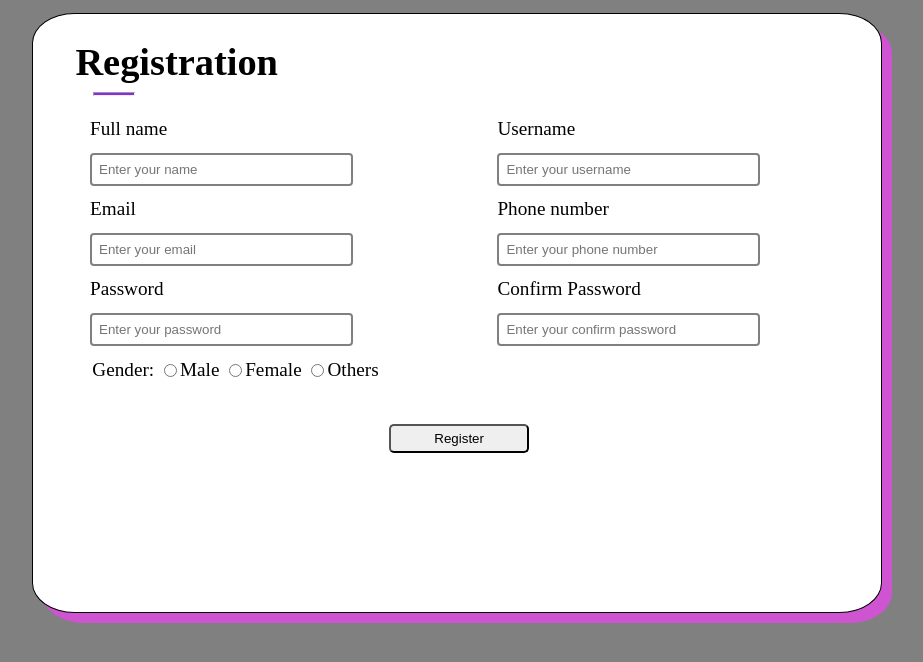
After one commit to DIVYAKRISHNASATYASRI/Devops, a Flask app: template templates/index.html in a window 1280 px wide. The commit adds this page. Shown: the top 662 px of the page, without its empty margins (158-1081 px from the left). Run offline with Flask 3, Linux system fonts and the light colour scheme; the template is opened without the code that fills it, so the values that code supplies are empty.

Commit message:
added flask files

```diff
--- /dev/null
+++ b/app.py
@@ -0,0 +1,35 @@
+from flask import Flask, render_template, request, redirect, url_for, flash
+
+app = Flask(__name__)
+app.secret_key = 'your_secret_key'
+
+@app.route('/', methods=['GET'])
+def index():
+    return render_template('index.html')
+
+@app.route('/register', methods=['POST'])
+def register():
+    # Get form data
+    fullname = request.form['fullname']
+    username = request.form['username']
+    email = request.form['email']
+    phno = request.form['phno']
+    pwd = request.form['pwd']
+    confirmpwd = request.form['confirmpwd']
+    gender = request.form['gender']
+
+    # Server-side password validation
+    if pwd != confirmpwd:
+        flash("Passwords do not match.")
+        return redirect(url_for('index'))  # Go back to the registration page
+
+    # Redirect to success page after successful registration
+    flash("Registration successful!")
+    return redirect(url_for('success'))
+
+@app.route('/success')
+def success():
+    return render_template('note.html')
+
+if __name__ == '__main__':
+    app.run(debug=True)
--- a/script.js
+++ b/static/script.js
@@ -1,5 +1,4 @@
 document.addEventListener('DOMContentLoaded', function() {
-    // Now the DOM is loaded, so it's safe to add event listeners
     document.getElementById('registrationForm').addEventListener('submit', function(event) {
         validateForm(event);
     });
@@ -15,8 +14,8 @@ function validateForm(event) {
     const phno = document.querySelector("#phno");
     const pwd = document.querySelector("#pwd");
     const confpwd = document.querySelector("#confirmpwd");
-    var getSelectedValue = document.querySelector(
-        'input[name="gender"]:checked');
+    var getSelectedValue = document.querySelector('input[name="gender"]:checked');
+
     if(!validateUsername(username.value)){
         isValid = false;
         showError(username, 'Username incorrect');
@@ -37,11 +36,6 @@ function validateForm(event) {
         showError(phno, 'Enter a valid 10-digit phone number.');
     }
 
-    // if (pwd.value.length < 8) {
-    //     isValid = false;
-    //     showError(pwd, 'Password must be <= 8 characters.');
-    // }
-
     if (pwd.value !== confpwd.value) {
         isValid = false;
         showError(pwd, "Passwords and confirm pwd don't match.");
@@ -55,7 +49,6 @@ function validateForm(event) {
     if (!isValid) {
         event.preventDefault(); // Prevent form submission if validation fails
     }
-    return window.location.href='note.html';
   }
 
   function validateFullname(fullname) {
@@ -64,7 +57,7 @@ function validateFullname(fullname) {
   }
 
   function validateUsername(username) {
-    const user = /^[a-zA-Z][a-zA-Z0-9_]{5,19}$/;
+    const user = /^[a-zA-Z]+/;
     return user.test(username);
   }
 
@@ -92,6 +85,7 @@ function showError(field, message) {
     field.parentNode.insertBefore(errorDiv, field.nextSibling);
 }
 
+
   function clearErrors() {
     let errors = document.querySelectorAll('.error');
     errors.forEach(error => error.remove());
--- a/style.css
+++ b/static/style.css
@@ -50,7 +50,7 @@ input{
     outline: none;
 }
 .btn{
-    margin-top: -3%;
+    margin-top: -4%;
     margin-left: 7%;
     /* font-size: larger; */
 }
@@ -62,3 +62,4 @@ button{
     border-radius: 5px;
     /* font-size: larger; */
 }
+/* Styling for flash messages */
--- /dev/null
+++ b/templates/index.html
@@ -0,0 +1,52 @@
+<!DOCTYPE html>
+<html lang="en">
+<head>
+    <meta charset="UTF-8">
+    <meta name="viewport" content="width=device-width, initial-scale=1.0">
+    <title>Registration Form</title>
+    <link rel="stylesheet" href="./../static/style.css">
+</head>
+<body>
+    <script src="./../static/script.js"></script>
+    <div class="container">
+        <h1>Registration</h1>
+        <hr>
+        <!-- Registration Form -->
+        <form id="registrationForm" method="POST" action="/register">
+            <div class="input">
+                <div class="left">
+                    <div><label for="fullname">Full name</label><br>
+                        <input type="text" placeholder="Enter your name" id="fullname" name="fullname" required>
+                    </div>
+                    <div><label for="email">Email</label><br>
+                        <input type="email" placeholder="Enter your email" id="email" name="email" required>
+                    </div>
+                    <div><label for="pwd">Password</label><br>
+                        <input type="password" placeholder="Enter your password" id="pwd" name="pwd" required>
+                    </div>
+                </div>
+                <div class="right">
+                    <div><label for="username">Username</label><br>
+                        <input type="text" placeholder="Enter your username" id="username" name="username" required>
+                    </div>
+                    <div><label for="phno">Phone number</label><br>
+                        <input type="number" placeholder="Enter your phone number" id="phno" name="phno" required>
+                    </div>
+                    <div><label for="confirmpwd">Confirm Password</label><br>
+                        <input type="password" placeholder="Enter your confirm password" id="confirmpwd" name="confirmpwd" required>
+                    </div>
+                </div>
+            </div>
+
+            <div class="btn">
+                <label>Gender:</label>
+                <input type="radio" name="gender" value="Male" id="male"><label for="male">Male</label>
+                <input type="radio" name="gender" value="Female" id="female"><label for="female">Female</label>
+                <input type="radio" name="gender" value="Others" id="others"><label for="others">Others</label>
+            </div>
+
+            <button type="submit">Register</button>
+        </form>
+    </div>
+</body>
+</html>
--- a/note.html
+++ b/templates/note.html
@@ -4,7 +4,7 @@
     <meta charset="UTF-8">
     <meta name="viewport" content="width=device-width, initial-scale=1.0">
     <title>Note Making & Password Manager</title>
-    <link rel="stylesheet" href="styles.css">
+    <link rel="stylesheet" href="./../static/styles.css">
 </head>
 <body>
     <h1>Note Making & Password Manager</h1>
```
Also changed, not shown: index.html (deleted, +0 -46 lines), static/styles.css (renamed from styles.css). Lines whose indentation alone changed are shown as unchanged.
